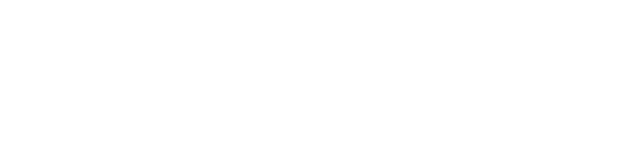
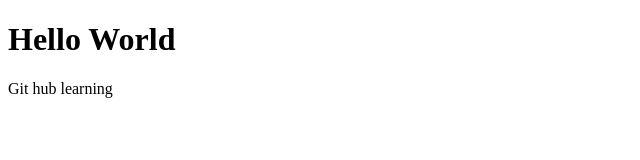
Before and after one commit to solouniverse/devops, a plain HTML site: page index.html in a window 1280 px wide. Shown: the whole page, without its empty margins (0-640 px from the left). Drawn offline with Linux system fonts and the light colour scheme.

Commit message:
Added content to index.html

```diff
--- a/index.html
+++ b/index.html
@@ -7,6 +7,7 @@
     <title>Document</title>
 </head>
 <body>
-
+    <h1>Hello World</h1>
+    <p>Git hub learning</p>
 </body>
 </html>
```
